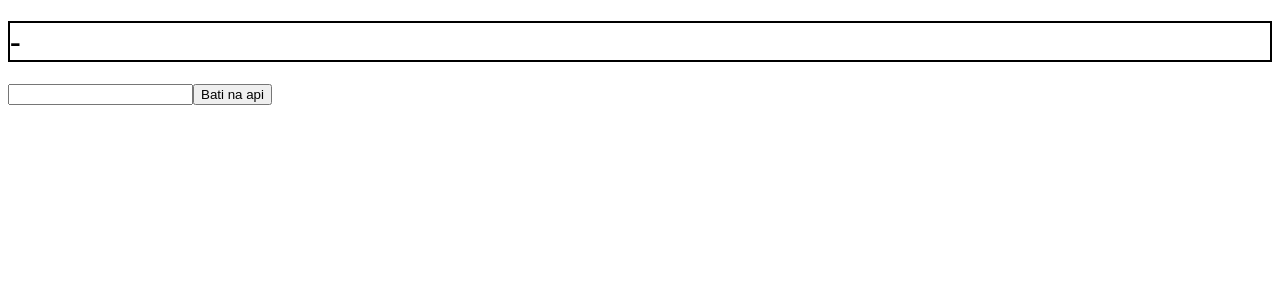
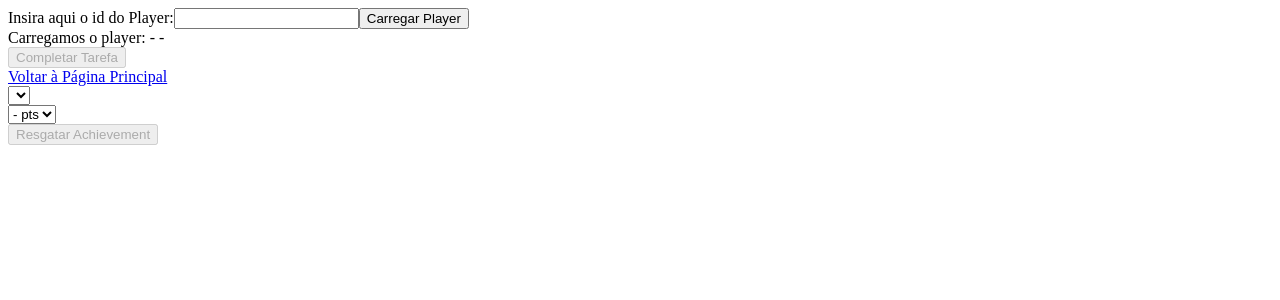
Before and after one commit to lfsmariz/saude-checker-ui, a React (Create React App) app: page /player in a window 1280 px wide. Shown: the top 300 px of the page. Built offline with nearby package versions, Linux system fonts and the light colour scheme.

Commit message:
feat(player): create playerPage

```diff
--- a/package.json
+++ b/package.json
@@ -9,6 +9,7 @@
     "axios": "^0.21.1",
     "react": "^17.0.2",
     "react-dom": "^17.0.2",
+    "react-router-dom": "^5.2.0",
     "react-scripts": "4.0.3",
     "web-vitals": "^1.1.2"
   },
--- a/src/App.js
+++ b/src/App.js
@@ -1,11 +1,31 @@
-import SamplePage from "./pages/SamplePage";
 import "./App.css";
+import { Route, BrowserRouter as Router, Switch } from "react-router-dom";
+import MainPage from "./pages/MainPage";
+import AdminPage from "./pages/AdminPage";
+import RegisterPage from "./pages/RegisterPage";
+import PlayerPage from "./pages/PlayerPage";
 
 function App() {
   return (
-    <div className="App">
-      <SamplePage/>
-    </div>
+    <Router>
+      <Switch>
+        <Route exact path="/">
+          <MainPage/>
+        </Route>
+
+        <Route path="/player">
+          <PlayerPage/>
+        </Route>
+
+        <Route path="/admin">
+          <AdminPage/>
+        </Route>
+
+        <Route path="/register">
+          <RegisterPage/>
+        </Route>
+      </Switch>
+    </Router>
   );
 }
 
--- /dev/null
+++ b/src/components/AchievementList.js
@@ -0,0 +1,37 @@
+import { useEffect, useState } from "react"
+import instance from "../config/axiosConfig"
+
+const AchievementList = (props) => {
+
+  const {idPlayer, idBoard, handleInput} = props
+
+  const initAchievements = [
+    {
+      "id": '',
+      "name": "",
+      "points": '',
+      "board_name": ""
+    }
+  ]
+
+  const [achievementList, setAchievementList] = useState(initAchievements)
+
+  useEffect(() => {
+    if ( idPlayer !== '' && idBoard !== '') {
+      instance.get(`/admin/get_achievements/?id_board=${idBoard}&id_user=${idPlayer}`)
+      .then(res => setAchievementList([...initAchievements,...res.data.achievementDTOSet]))
+    }
+    setAchievementList(initAchievements)
+  },[idPlayer, idBoard])
+
+
+  return (
+    <select name="achievement" onClick = {handleInput}>
+      {achievementList.map(e => {
+        return <option key={e.id} value = {e.id}>{e.name} - {e.points}pts</option>
+      })}
+    </select>
+  )
+}
+
+export default AchievementList;
--- /dev/null
+++ b/src/components/BoardList.js
@@ -0,0 +1,36 @@
+import { useEffect, useState } from "react"
+import instance from "../config/axiosConfig"
+
+const BoardList = (props) => {
+
+  const {idPlayer, handleInput} = props
+
+  const initBoards = [{
+    "name": "",
+    "id_admin": "",
+    "id_board": "",
+    "date_end": ""
+  }]
+
+  const [boardList, setBoardList] = useState(initBoards)
+
+  useEffect(() => {
+    if ( idPlayer !== '') {
+      instance.get(`/player/boards/?id_player=${idPlayer}`)
+      .then(res => setBoardList([...initBoards,...res.data.boardDTOSet]))
+    } else {
+      setBoardList(initBoards)
+    }
+  },[idPlayer])
+
+
+  return (
+    <select name="board" onClick = {handleInput}>
+      {boardList.map(e => (
+        <option key={e.id_board} value = {e.id_board}>{e.name}</option>
+      ))}
+    </select>
+  )
+}
+
+export default BoardList;
--- /dev/null
+++ b/src/components/CompleteAchievementList.js
@@ -0,0 +1,30 @@
+import { useEffect, useState } from "react"
+import instance from "../config/axiosConfig"
+
+const CompleteAchievementList = (props) => {
+
+  const {idPlayer, lastAchievement} = props
+
+  const initAchievements = []
+
+  const [completeAchievementList, setCompleteAchievementList] = useState(initAchievements)
+
+  useEffect(() => {
+    if ( idPlayer !== '') {
+      instance.get(`/player/my_achievement/${idPlayer}`)
+      .then(res => setCompleteAchievementList(res.data.achievements_complete))
+    }
+    setCompleteAchievementList(initAchievements)
+  },[idPlayer, lastAchievement])
+
+
+  return (
+    <ul>
+      {completeAchievementList.map(e => {
+        return <li key={e.name}>{e.name} - {e.points}pts</li>
+      })}
+    </ul>
+  )
+}
+
+export default CompleteAchievementList;
--- /dev/null
+++ b/src/components/RegisterComponent.js
@@ -0,0 +1,39 @@
+import axios from "axios"
+import { useState } from "react"
+
+const RegisterComponent = (props) => {
+
+  const {typeRegister} = props
+
+  const [register, setRegister] = useState("")
+  const [idUser, setIdUser] = useState("")
+  const [nameUser, setNameUser] = useState("")
+
+
+  const handleClick = (nameRequest) => {
+    axios.post(`https://saudechecker.herokuapp.com/${typeRegister}/create`,
+    {
+      name: nameRequest
+    })
+    .then(r => {
+      setNameUser(r.data.name)
+      setIdUser(r.data.id)
+    })
+  }
+
+  const handleInput = (event) => {
+    setRegister(event.target.value)
+  }
+
+  return(
+    <div>
+    <input type="text" onChange = {handleInput}/>
+    <button type = "button" onClick={() => handleClick(register)}>Cadastre {typeRegister}</button>
+    <p>Foi criado o {typeRegister}:</p>
+    <p className = "user">Nome: {nameUser}</p>
+    <p className = "user">ID: {idUser}</p>
+    </div>
+  );
+}
+
+export default RegisterComponent;
--- /dev/null
+++ b/src/config/axiosConfig.js
@@ -0,0 +1,8 @@
+import axios from "axios";
+
+
+const instance = axios.create({
+  baseURL: 'https://saudechecker.herokuapp.com'
+})
+
+export default instance;
--- /dev/null
+++ b/src/pages/AdminPage.js
@@ -0,0 +1,10 @@
+const AdminPage = () => {
+  return (
+    <label htmlFor="">
+      Insira aqui o id do admin
+      <input type="text" />
+    </label>
+  )
+}
+
+export default AdminPage;
--- /dev/null
+++ b/src/pages/MainPage.js
@@ -0,0 +1,25 @@
+import { Link } from "react-router-dom";
+
+const MainPage = () => {
+  return (
+    <>
+    <Link to="/admin">
+      <div>
+        <h1>Página do administrador</h1>
+      </div>
+    </Link>
+    <Link to="/player">
+    <div>
+      <h1>Página do player</h1>
+    </div>
+    </Link>
+    <Link to="/register">
+    <div>
+      <h1>Página de Cadastro</h1>
+    </div>
+    </Link>
+  </>
+  )
+}
+
+export default MainPage;
--- /dev/null
+++ b/src/pages/PlayerPage.js
@@ -0,0 +1,100 @@
+import axios from "axios";
+import { useState } from "react";
+import { Link } from "react-router-dom";
+import AchievementList from "../components/AchievementList";
+import BoardList from "../components/BoardList";
+import CompleteAchievementList from "../components/CompleteAchievementList";
+import instance from "../config/axiosConfig";
+
+const PlayerPage = () => {
+
+  const initStateParams = {
+    id: '',
+    board: '',
+    achievement: '',
+  }
+
+  const initStatePlayer = {
+    id: '',
+    name: '',
+    points: '',
+  }
+
+  const [params, setParams] = useState(initStateParams)
+  const [player, setPlayer] = useState(initStatePlayer)
+  const [lastAchievment, setLastAchievment] = useState("")
+
+  const searchId = () => {
+    instance.get(`/player/${params.id}`)
+    .then((res) => setPlayer(res.data))
+    .catch(res => {
+      alert('Usuário não encontrado')
+      setPlayer(initStatePlayer)})
+  }
+
+  const handleInput = ({target}) => {
+    const {name, value} = target;
+    const newValue = {...params}
+    newValue[name] = value
+    setParams(newValue)
+  }
+
+  const redeemAchievement = () => {
+    const payload = {
+      "id_user": player.id,
+      "id_achievement": params.achievement
+    }
+    instance.post('/player/redeem_achievement', payload)
+    .then((res) => {
+      setPlayer({...player, points: player.points - +res.data.points})
+      setLastAchievment(res.data.name)
+    })
+    .catch(res => alert("Você não tem pontos suficientes ou o achievement ja foi resgatado"))
+  }
+
+  const verifyRedeem = () => {
+    if (params.board === '' || player.id === '' || params.achievement === '' ) {
+      return true
+    }
+    return false
+  }
+
+  const completeTask = () => {
+    instance.post(`/player/complete_task/?id_player=${player.id}`)
+    .then((res) => setPlayer(res.data))
+  }
+
+
+  return (
+    <div>
+      <label htmlFor="input-id">
+        Insira aqui o id do Player:
+        <input type="text" id="input-id" name="id" onChange={handleInput}/>
+        <button onClick = {searchId}>Carregar Player</button>
+      </label>
+      <div>
+        Carregamos o player: {player.id} - {player.name} - {player.points}
+      </div>
+      <div>
+        <button onClick={completeTask} disabled = {player.id === ''}>Completar Tarefa</button>
+      </div>
+      <div>
+        <Link to="/">Voltar à Página Principal</Link>
+      </div>
+      <div>
+        <BoardList idPlayer = {player.id} handleInput = {handleInput}/>
+      </div>
+      <div>
+        <AchievementList idPlayer = {player.id} idBoard = {params.board} handleInput = {handleInput}/>
+      </div>
+      <div>
+        <button onClick={redeemAchievement} disabled = {verifyRedeem()}>Resgatar Achievement</button>
+      </div>
+      <div>
+        <CompleteAchievementList idPlayer = {player.id} lastAchievement = {lastAchievment}/>
+      </div>
+    </div>
+  )
+}
+
+export default PlayerPage;
--- /dev/null
+++ b/src/pages/RegisterPage.js
@@ -0,0 +1,15 @@
+import { Link } from "react-router-dom";
+import RegisterComponent from "../components/RegisterComponent";
+
+const RegisterPage = () => {
+  return (
+    <div>
+      <RegisterComponent typeRegister="player"/>
+      <RegisterComponent typeRegister="admin"/>
+
+      <Link to="/">Voltar à Página Principal</Link>
+    </div>
+  )
+}
+
+export default RegisterPage;
--- a/src/pages/SamplePage.js
+++ b/src/pages/SamplePage.js
@@ -1,9 +1,6 @@
-import axios from "axios";
-import SampleComponent from "../components/SampleComponent"
-
 const SamplePage = () => {
   return (
-    <SampleComponent/>
+    <h1>sample</h1>
   )
 }
 
```
Also changed, not shown: 1 other file (tests, documents, lock files or other folders).
